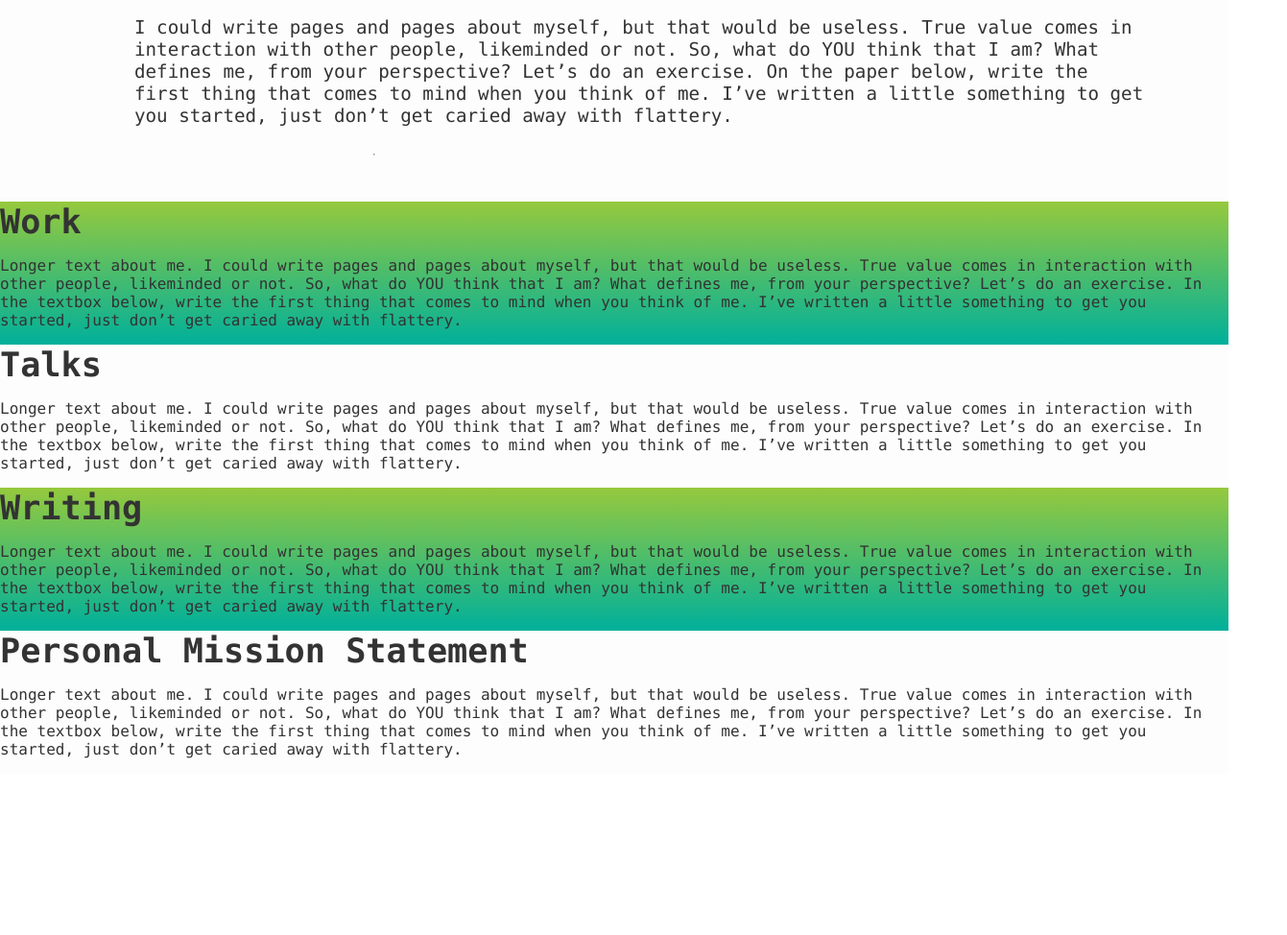
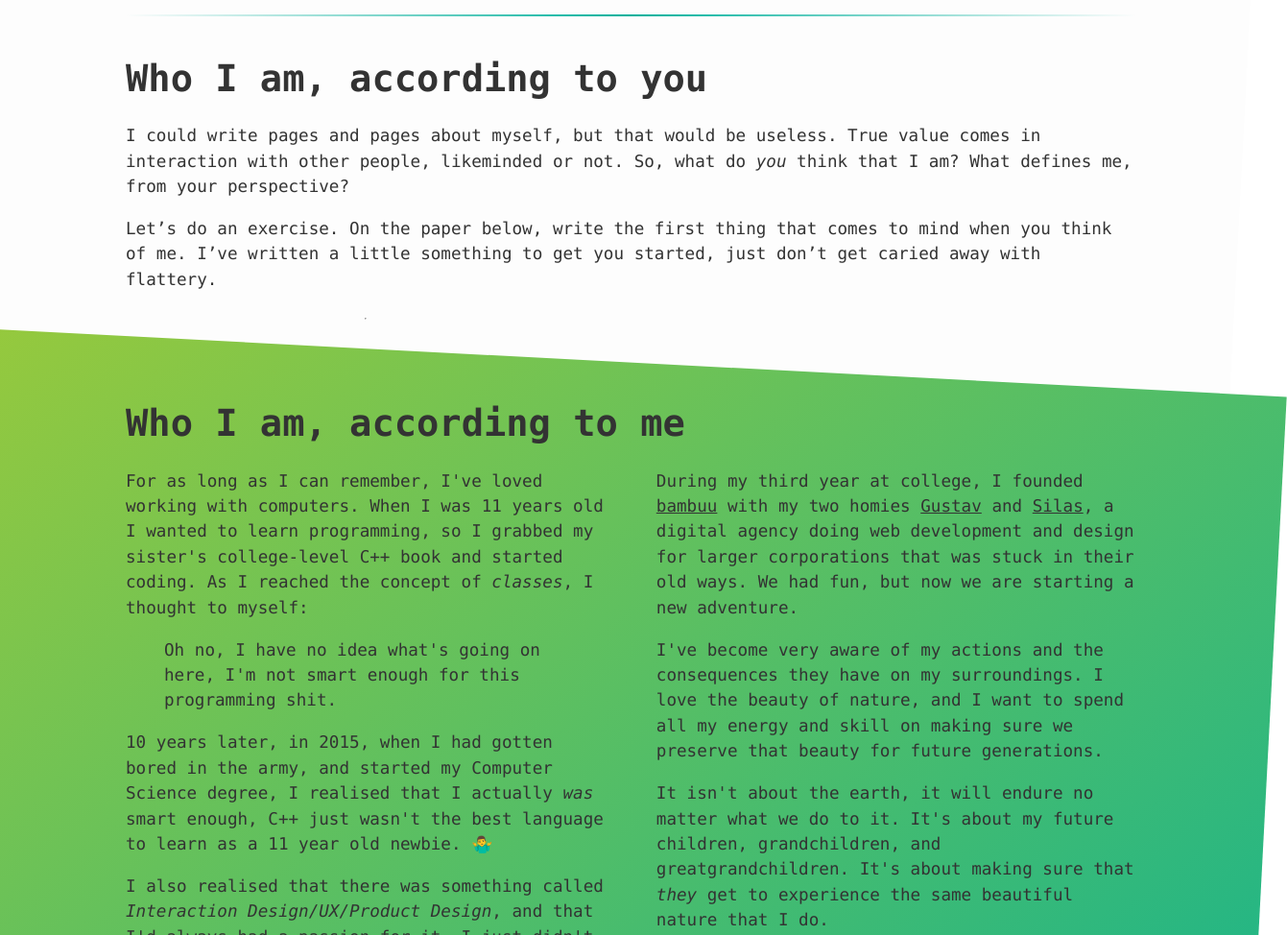
Before and after one commit to JReinhold/reinhold.is, a Gatsby site: page / in a window 1280 px wide. Shown: the part 1522-2496 px from the top of the page at 96% size, 1341 px wide, since content can reach past the window. Before the commit the page ends 2328 px from the top, so only its background shows below. Built offline with nearby package versions, Linux system fonts and the light colour scheme; Gatsby itself is replaced by a stand-in of ours.

Commit message:
style fixes, basic diagonal dividers

```diff
--- a/src/components/bio-section.tsx
+++ b/src/components/bio-section.tsx
@@ -5,31 +5,31 @@ import { css } from '../../node_modules/emotion';
 export const BioSection: React.SFC = () => (
 	<section className={section}>
 		<div className={container}>
-			<h1 className={header}>Bio</h1>
+			<h1 className={header}>Who I am, according to me</h1>
 			<div className={leftCol}>
 				<p>
 					For as long as I can remember, I've loved working with computers. When
 					I was 11 years old I wanted to learn programming, so I grabbed my
-					sisters college-level C++ book and started coding. As I reached the
-					chapter about the concept of <em>classes</em>, I thought to myself:
+					sister's college-level C++ book and started coding. As I reached the
+					concept of <em>classes</em>, I thought to myself:
 					<blockquote>
 						Oh no, I have no idea what's going on here, I'm not smart enough for
 						this programming shit.
 					</blockquote>
 				</p>
 				<p>
-					10 years later, when I had gotten bored in the army, and started my
+					10 years later, in 2015, when I had gotten bored in the army, and started my
 					Computer Science degree, I realised that I actually <em>was</em> smart
 					enough, C++ just wasn't the best language to learn as a 11 year old
-					newbie.
+					newbie. 🤷‍♂️
 				</p>
 				<p>
 					I also realised that there was something called{' '}
 					<em>Interaction Design/UX/Product Design</em>, and that I'd always had
-					a passion for it, I just didn't knew it was a thing. I just thought it
-					was a voice in my head that was angry about the world, when in fact it
-					was a voice that kept pointing out all the mistakes designers had made
-					in the world around me.
+					a passion for it, I just didn't knew it was a thing. I always thought
+					the voice in my head that was annoyed by the world, when in fact
+					all it did was keep pointing out all the mistakes designers had made
+					in the environment around me.
 				</p>
 			</div>
 			<div className={rightCol}>
@@ -65,17 +65,20 @@ export const BioSection: React.SFC = () => (
 					beautiful nature that I do.
 				</p>
 			</div>
-			<hr/>
+			<hr />
 			<div className={paperIntro}>
-			<hr className={divider}/>
+				<hr className={divider} />
+				<h1 className={sectionHeader}>Who I am, according to you</h1>
 				<p>
 					I could write pages and pages about myself, but that would be useless.
 					True value comes in interaction with other people, likeminded or not.
-					So, what do YOU think that I am? What defines me, from your
-					perspective? Let’s do an exercise. On the paper below, write the first
-					thing that comes to mind when you think of me. I’ve written a little
-					something to get you started, just don’t get caried away with
-					flattery.
+					So, what do <em>you</em> think that I am? What defines me, from your
+					perspective?
+				</p>
+				<p>
+					Let’s do an exercise. On the paper below, write the first thing that
+					comes to mind when you think of me. I’ve written a little something to
+					get you started, just don’t get caried away with flattery.
 				</p>
 			</div>
 		</div>
@@ -90,7 +93,7 @@ const container = css({
 	"header		header"
 	"leftCol	rightCol"
 	"paperIntro	paperIntro"
-	`,
+	`
 });
 
 const header = css(sectionHeader, {
@@ -107,11 +110,11 @@ const rightCol = css({
 
 const paperIntro = css({
 	gridArea: 'paperIntro',
-	borderRadius: '50px'
 });
 
 const divider = css({
 	height: '2px',
 	background: 'linear-gradient(to right, #96c93d00, #00b09bff, #96c93d00)',
-	border: 'none'
-})
+	border: 'none',
+	marginBottom: '2em',
+});
--- a/src/components/welcome-section.tsx
+++ b/src/components/welcome-section.tsx
@@ -13,13 +13,15 @@ export const WelcomeSection: React.SFC = () => (
 	<section className={section}>
 		<div className={container}>
 			<h1 className={header}>Hi, Reinhold is me!</h1>
-			<p className={introText}>
-				I’m a developer, 👨‍💻 product designer 🎨 and entrepreneur. 🚀<br />
+			<div className={introText}>
+			<p>
+				I’m a developer, 👨‍💻 product designer 🎨 and entrepreneur. 🚀</p><p>
 				I’m hooked on mindful 🧠 running, 🏃‍♂️ mostly in{' '}
 				<a href="https://goo.gl/maps/ae3A6dXX89v" target="_blank">
 					Aarhus, Denmark 🇩🇰
 				</a>, where I live.
 			</p>
+			</div>
 			<img className={portrait} src={portraitImg} />
 			<div className={socialIcons}>
 				<a href="https://twitter.com/DrReinhold" target="_blank">
--- a/src/pages/index.tsx
+++ b/src/pages/index.tsx
@@ -2,78 +2,19 @@ import { graphql } from 'gatsby';
 import * as React from 'react';
 import { css } from 'emotion';
 import { WelcomeSection } from '../components/welcome-section';
-import { section, injectGlobalStyles, sectionHeader } from '../styles';
+import { section, injectGlobalStyles, sectionHeader, indexContainer } from '../styles';
 import { BioSection } from '../components/bio-section';
 
 injectGlobalStyles();
 
 export default () => {
 	return (
-		<div className={container}>
+		<div className={indexContainer}>
 			<WelcomeSection />
 			<BioSection/>
-
-			<section>
-				<div>
-					<h1 className={sectionHeader}>Work</h1>
-					<p>
-						Longer text about me. I could write pages and pages about myself,
-						but that would be useless. True value comes in interaction with
-						other people, likeminded or not. So, what do YOU think that I am?
-						What defines me, from your perspective? Let’s do an exercise. In the
-						textbox below, write the first thing that comes to mind when you
-						think of me. I’ve written a little something to get you started,
-						just don’t get caried away with flattery.
-					</p>
-				</div>
-			</section>
-			<section>
-				<h1 className={sectionHeader}>Talks</h1>
-				<p>
-					Longer text about me. I could write pages and pages about myself, but
-					that would be useless. True value comes in interaction with other
-					people, likeminded or not. So, what do YOU think that I am? What
-					defines me, from your perspective? Let’s do an exercise. In the
-					textbox below, write the first thing that comes to mind when you think
-					of me. I’ve written a little something to get you started, just don’t
-					get caried away with flattery.
-				</p>
-			</section>
-			<section>
-				<h1 className={sectionHeader}>Writing</h1>
-				<p>
-					Longer text about me. I could write pages and pages about myself, but
-					that would be useless. True value comes in interaction with other
-					people, likeminded or not. So, what do YOU think that I am? What
-					defines me, from your perspective? Let’s do an exercise. In the
-					textbox below, write the first thing that comes to mind when you think
-					of me. I’ve written a little something to get you started, just don’t
-					get caried away with flattery.
-				</p>
-			</section>
-			<section>
-				<h1 className={sectionHeader}>Personal Mission Statement</h1>
-				<p>
-					Longer text about me. I could write pages and pages about myself, but
-					that would be useless. True value comes in interaction with other
-					people, likeminded or not. So, what do YOU think that I am? What
-					defines me, from your perspective? Let’s do an exercise. In the
-					textbox below, write the first thing that comes to mind when you think
-					of me. I’ve written a little something to get you started, just don’t
-					get caried away with flattery.
-				</p>
-			</section>
+			<BioSection/>
+			<BioSection/>
+			<BioSection/>
 		</div>
 	);
 };
-
-const container = css({
-	display: 'flex',
-	flexDirection: 'column',
-	'& > section:nth-child(2n)': {
-		background: '#fdfdfd'
-	},
-	'& > section:nth-child(2n+1)': {
-		background: ['#00b09b', 'linear-gradient(to bottom, #96c93d, #00b09b)'], //first is fallback color for old browsers
-	}
-});
--- a/src/styles.tsx
+++ b/src/styles.tsx
@@ -4,7 +4,7 @@ import { css, injectGlobal } from 'emotion';
 //add some overscroll styles
 export const injectGlobalStyles = () => {
 	injectGlobal({
-		'*': {
+		body: {
 			fontFamily: `'American Typewriter',
 			'Lucida Console',
 			'Monaco',
@@ -12,28 +12,50 @@ export const injectGlobalStyles = () => {
 			monospace,
 			'Apple Color Emoji',
 			'Segoe UI Emoji'`,
+			lineHeight: 1.5,
 			color: '#333333',
-		},
-		body: {
 			margin: 0,
+			overflowX: 'hidden', //hide sections sticking out to the right
+			overflowY: 'scroll', //make sure we can still scroll vertically,
 		},
 		'h1, h2, h3, h4, h5, h6': {
 			margin: 0,
 		},
+		'a:link, a:visited, a:active': {
+			color: '#333333'
+		},
+		'a:hover': {
+			color: '#cccccc'
+		}
 	});
 };
 
+export const indexContainer = css({
+	display: 'flex',
+	flexDirection: 'column',
+	'& > section:nth-child(2n)': {
+		background: '#fdfdfd'
+	},
+	'& > section:nth-child(2n+1)': {
+		background: ['#00b09b', 'linear-gradient(to bottom right, #96c93d, #00b09b)'], //first is fallback color for old browsers
+	}
+});
+
 export const section = css({
-	fontSize: '1.2rem',
+	fontSize: '1.1rem',
 	padding: '2em',
 	display: 'flex',
 	justifyContent: 'center',
+	width: '101%',
+	margin: '-3% 0 3% -4%',
 	'& > div': {
 		width: '75%',
 		minWidth: '1000px',
+		transform: 'rotate(-3deg)',
 	},
+	transform: 'rotate(3deg)',
 });
 
 export const sectionHeader = css({
-	fontSize: '2.2em'
-})
+	fontSize: '2.2em',
+});
```
